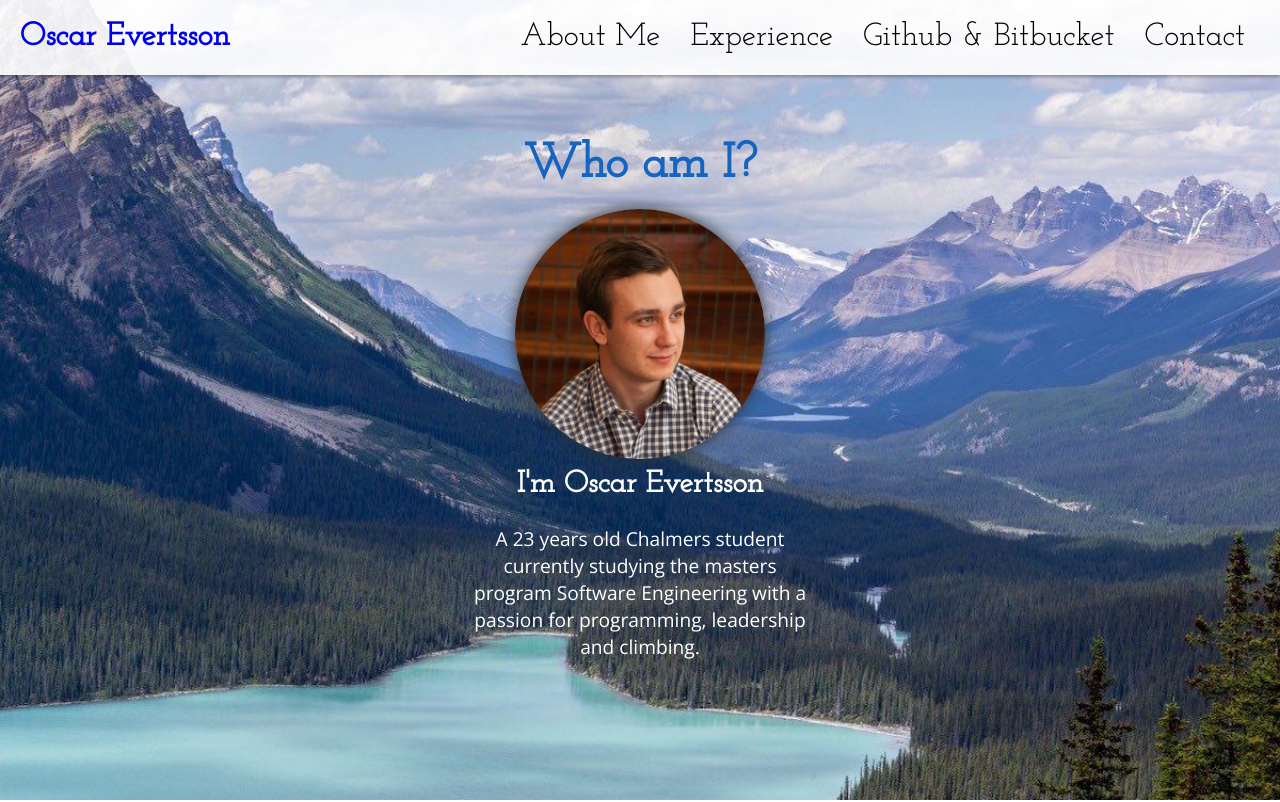
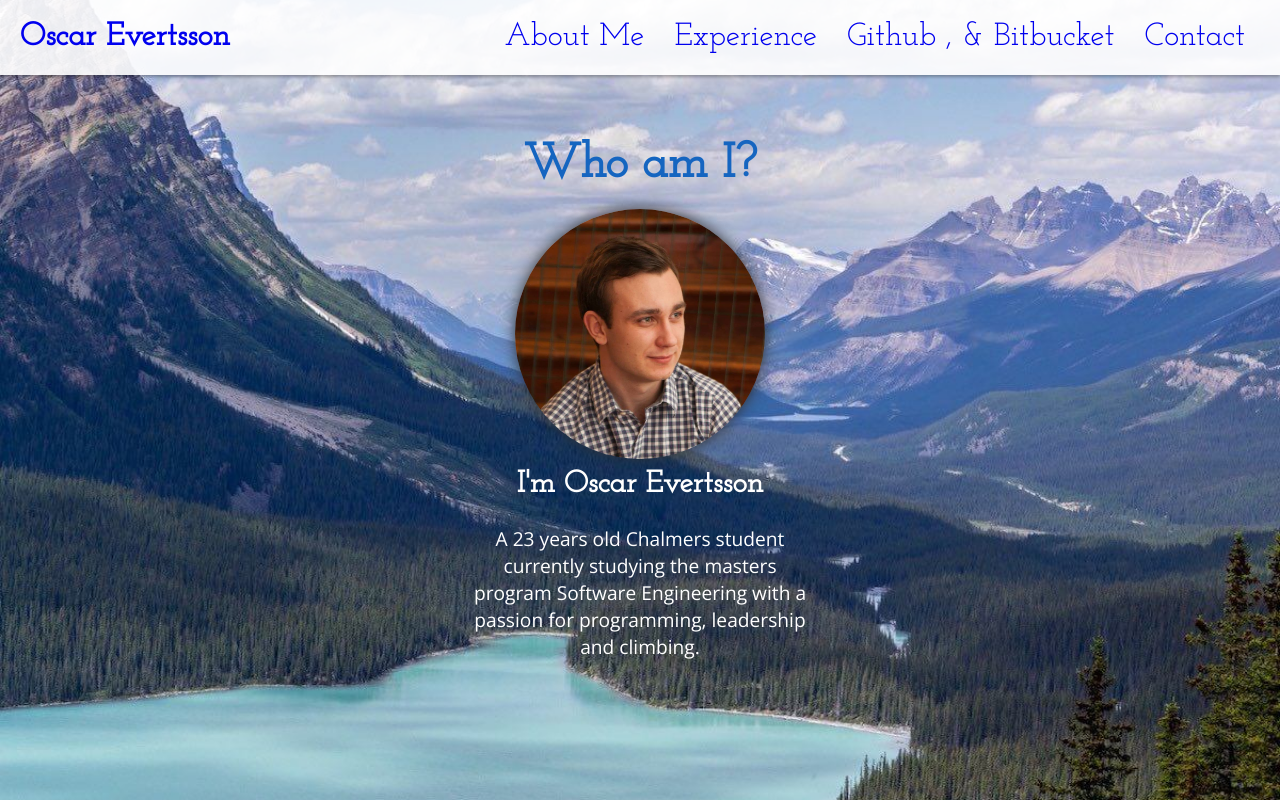
Before and after one commit to Oscmage/personal-website-2018, a React (Create React App) app in the folder client/: page / in a window 1280 px wide. Shown: the top 802 px of the page. Built offline with nearby package versions, Linux system fonts and the light colour scheme; no server answers.

Commit message:
Made scrolling to target work.

```diff
--- a/client/src/components/AboutMe.tsx
+++ b/client/src/components/AboutMe.tsx
@@ -4,7 +4,7 @@ import "./../css/AboutMe.css";
 class AboutMe extends React.Component {
   public render() {
     return (
-      <div className="AboutMeContainer">
+      <div id="AboutMe" className="AboutMeContainer">
         <h2>About me</h2>
         <p>
           My name is Oscar Evertsson and I’m a 23 years old student at Chalmers
--- a/client/src/components/App.tsx
+++ b/client/src/components/App.tsx
@@ -6,12 +6,13 @@ import WelcomeImage from "./WelcomeImage";
 import Experience from "./Experience";
 import Repositories from "./Repositories";
 import Contact from "./Contact";
+import IHeaderLinks from "../interface/IHeaderLinks";
 
 class App extends React.Component {
   public render() {
     return (
       <div className="App">
-        <Header />
+        <Header links={this.getLinks()} />
         <WelcomeImage />
         <AboutMe />
         <Experience />
@@ -20,6 +21,16 @@ class App extends React.Component {
       </div>
     );
   }
+
+  private getLinks(): IHeaderLinks[] {
+    const links = [
+      { name: "About Me", id: "AboutMe" },
+      { name: "Experience", id: "Experience" },
+      { name: "Github , & Bitbucket", id: "Repositories" },
+      { name: "Contact", id: "Contact" }
+    ];
+    return links;
+  }
 }
 
 export default App;
--- a/client/src/components/Contact.tsx
+++ b/client/src/components/Contact.tsx
@@ -4,7 +4,10 @@ import "./../css/Contact.css";
 class Contact extends React.Component {
   public render() {
     return (
-      <div className="ContactContainer FlexDirectionColumn FlexCenter">
+      <div
+        id="Contact"
+        className="ContactContainer FlexDirectionColumn FlexCenter"
+      >
         <h2>Contact</h2>
         <p>
           Find me on linkedin:{" "}
--- a/client/src/components/Experience.tsx
+++ b/client/src/components/Experience.tsx
@@ -66,7 +66,7 @@ class Experience extends React.Component<
 
     if (experienceList === []) {
       return (
-        <div className="ExperienceContainer">
+        <div id="Experience" className="ExperienceContainer">
           <h2>Experience</h2>
           <p>Error fetching experience list</p>
         </div>
@@ -74,7 +74,7 @@ class Experience extends React.Component<
     }
 
     return (
-      <div className="ExperienceContainer">
+      <div id="Experience" className="ExperienceContainer">
         <h2>Experience</h2>
         <VerticalTimeline>{verticalTimelineElement}</VerticalTimeline>
       </div>
--- a/client/src/components/Header.tsx
+++ b/client/src/components/Header.tsx
@@ -5,16 +5,17 @@ import "./../css/Header.css";
 import HeaderDesktop from "./HeaderDesktop";
 import HeaderMobile from "./HeaderMobile";
 
+import IHeaderLinks from "../interface/IHeaderLinks";
+
 class Header extends React.Component<
-  {},
-  { data: string; headerText: string; links: string[]; width: number }
+  { links: IHeaderLinks[] },
+  { data: string; headerText: string; width: number }
 > {
   constructor(props: any) {
     super(props);
     this.state = {
       data: "test",
       headerText: "Oscar Evertsson",
-      links: ["About Me", "Experience", "Github & Bitbucket", "Contact"],
       width: 0
     };
   }
@@ -34,7 +35,7 @@ class Header extends React.Component<
         <div className="HeaderWrapper">
           <HeaderDesktop
             headerText={this.state.headerText}
-            links={this.state.links}
+            links={this.props.links}
           />
         </div>
       );
--- a/client/src/components/HeaderDesktop.tsx
+++ b/client/src/components/HeaderDesktop.tsx
@@ -1,12 +1,17 @@
 import * as React from "react";
 import "./../css/HeaderDesktop.css";
+import IHeaderLinks from "../interface/IHeaderLinks";
 
 class HeaderDesktop extends React.Component<{
   headerText: string;
-  links: string[];
+  links: IHeaderLinks[];
 }> {
   public render() {
-    const listItems = this.props.links.map(link => <li key={link}>{link}</li>);
+    const listItems = this.props.links.map(link => (
+      <li key={link.name}>
+        <a href={"#" + link.id}>{link.name}</a>
+      </li>
+    ));
     return (
       <div className="HeaderDesktopContainer">
         <h1>
--- a/client/src/components/Repositories.tsx
+++ b/client/src/components/Repositories.tsx
@@ -4,7 +4,10 @@ import "./../css/Repositories.css";
 class Repositories extends React.Component {
   public render() {
     return (
-      <div className="RepositoriesContainer FlexCenter FlexDirectionColumn">
+      <div
+        id="Repositories"
+        className="RepositoriesContainer FlexCenter FlexDirectionColumn"
+      >
         <h2>Repositories</h2>
         <p>
           At a current stage I manage all of my code at GitHub, but you can also
--- /dev/null
+++ b/client/src/interface/IHeaderLinks.tsx
@@ -0,0 +1,4 @@
+export default interface IHeaderLinks {
+  name: string;
+  id: string;
+}
```
Also changed, not shown: 1 other file (tests, documents, lock files or other folders).
